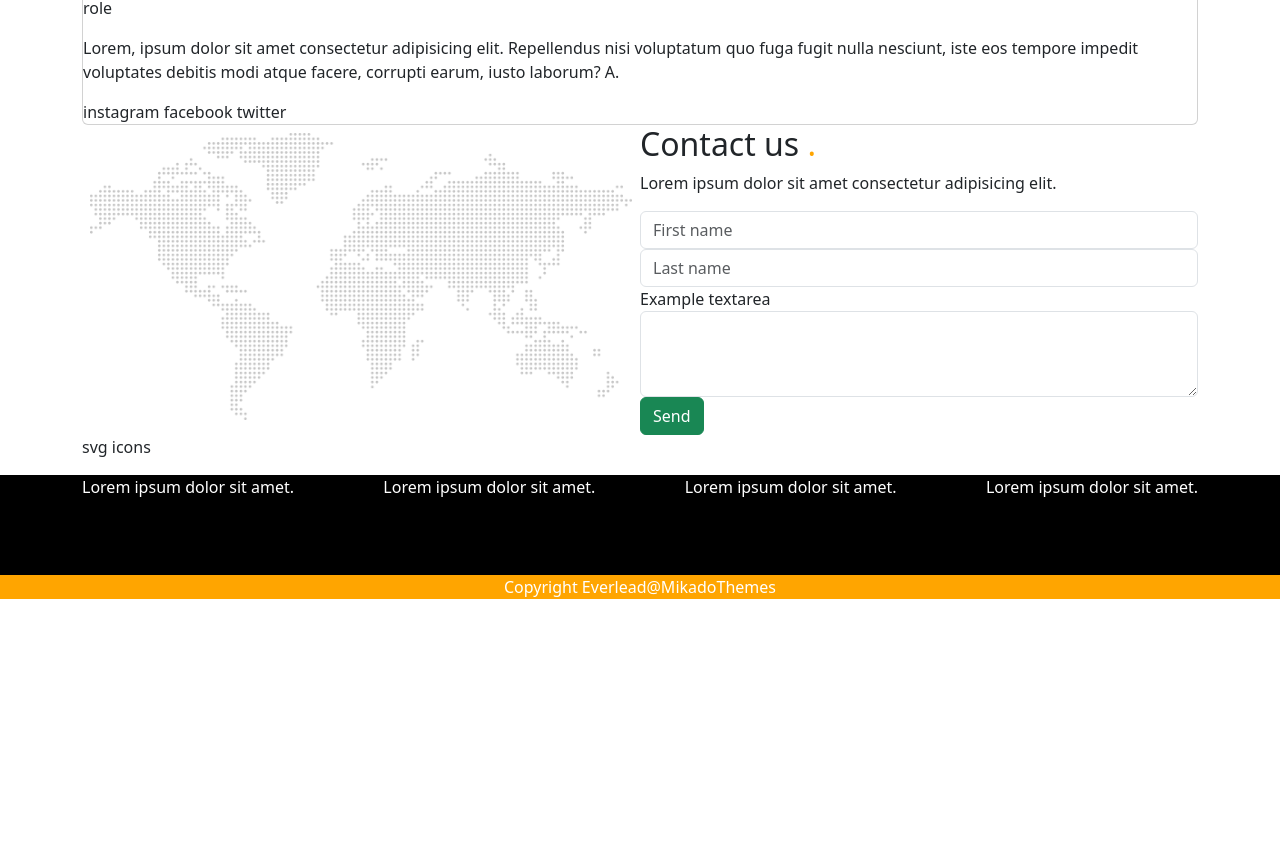
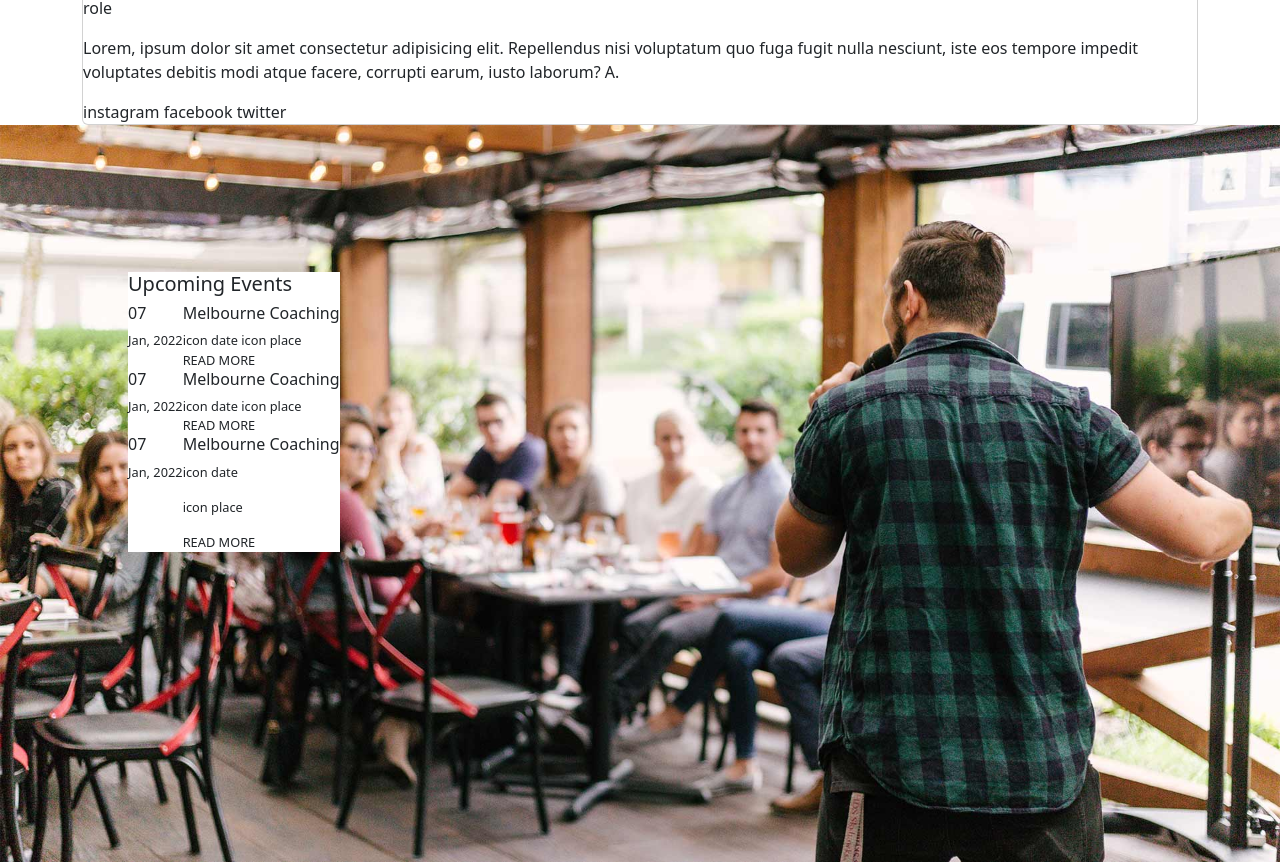
Before and after one commit to AndreaCoggio94/proj-html-vuejs, a Vue app: page / in a window 1280 px wide. Shown: the part 1440-2304 px from the top of the page. Before the commit the page ends 2055 px from the top, so only its background shows below. Built offline with nearby package versions, Linux system fonts and the light colour scheme.

Commit message:
added mark up for upcoming events

```diff
--- a/src/components/AppMain.vue
+++ b/src/components/AppMain.vue
@@ -16,6 +16,73 @@ export default {
   <div class="container">
     <TeamCard />
   </div>
+  <div class="jumbotron">
+    <img src="/image/h1-img-09.jpg" alt="" />
+    <div class="container">
+      <div class="event-list">
+        <div class="event-top"><h3>Upcoming Events</h3></div>
+        <div class="event-item">
+          <div class="date">
+            <h4>07</h4>
+            <p>Jan, 2022</p>
+          </div>
+          <div class="event-info">
+            <h4>Melbourne Coaching</h4>
+            <span>icon</span> date <span>icon</span> place
+            <div>READ MORE</div>
+          </div>
+        </div>
+        <div class="event-item">
+          <div class="date">
+            <h4>07</h4>
+            <p>Jan, 2022</p>
+          </div>
+          <div class="event-info">
+            <h4>Melbourne Coaching</h4>
+            <span>icon</span> date <span>icon</span> place
+            <div>READ MORE</div>
+          </div>
+        </div>
+        <div class="event-item">
+          <div class="date">
+            <h4>07</h4>
+            <p>Jan, 2022</p>
+          </div>
+          <div class="event-info">
+            <h4>Melbourne Coaching</h4>
+            <p><span>icon</span> date</p>
+            <p><span>icon</span> place</p>
+            <div>READ MORE</div>
+          </div>
+        </div>
+      </div>
+    </div>
+  </div>
 </template>
 
-<style lang="scss" scoped></style>
+<style lang="scss" scoped>
+.jumbotron {
+  position: relative;
+  img {
+    width: 100%;
+  }
+  .event-list {
+    background-color: white;
+    position: absolute;
+    z-index: 3;
+    top: 20%;
+    left: 10%;
+    h3 {
+      font-size: 1.25rem;
+    }
+    .event-item {
+      display: flex;
+      font-size: 0.8rem;
+
+      h4 {
+        font-size: 1rem;
+      }
+    }
+  }
+}
+</style>
```
